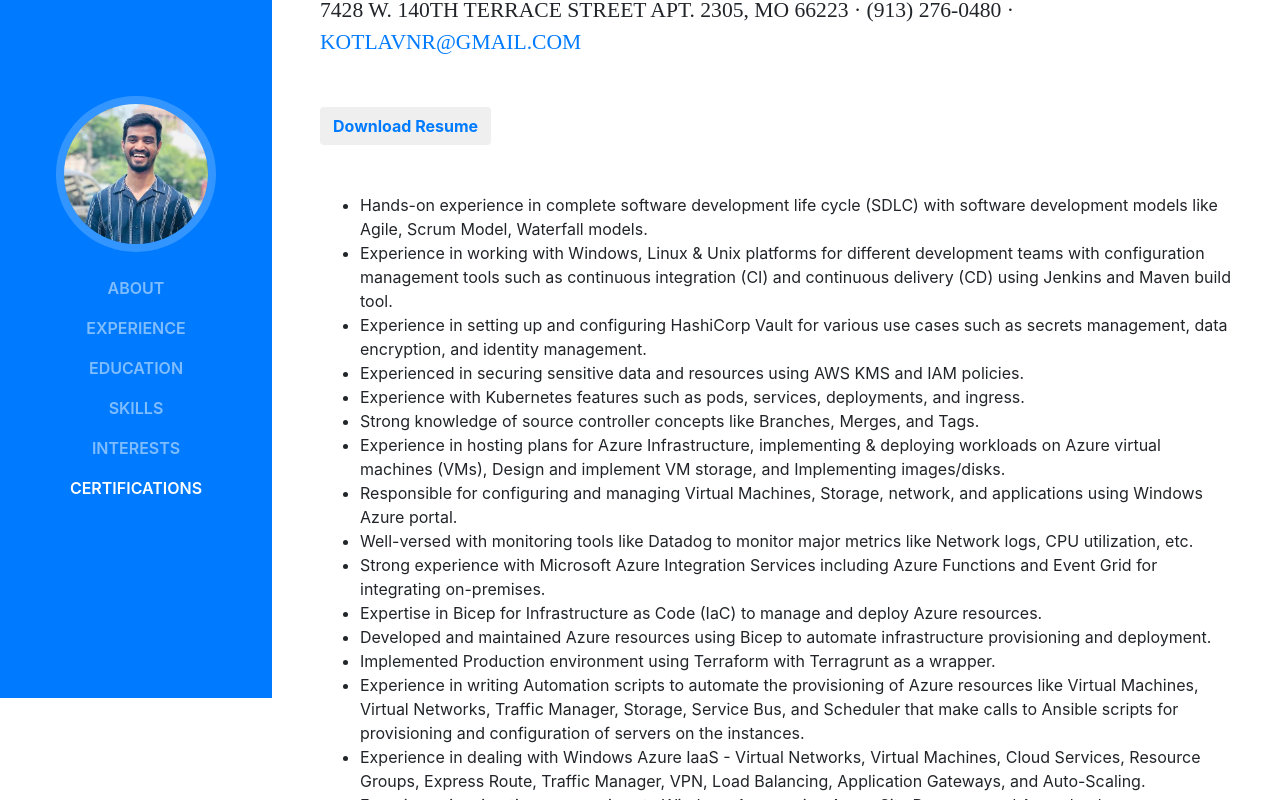
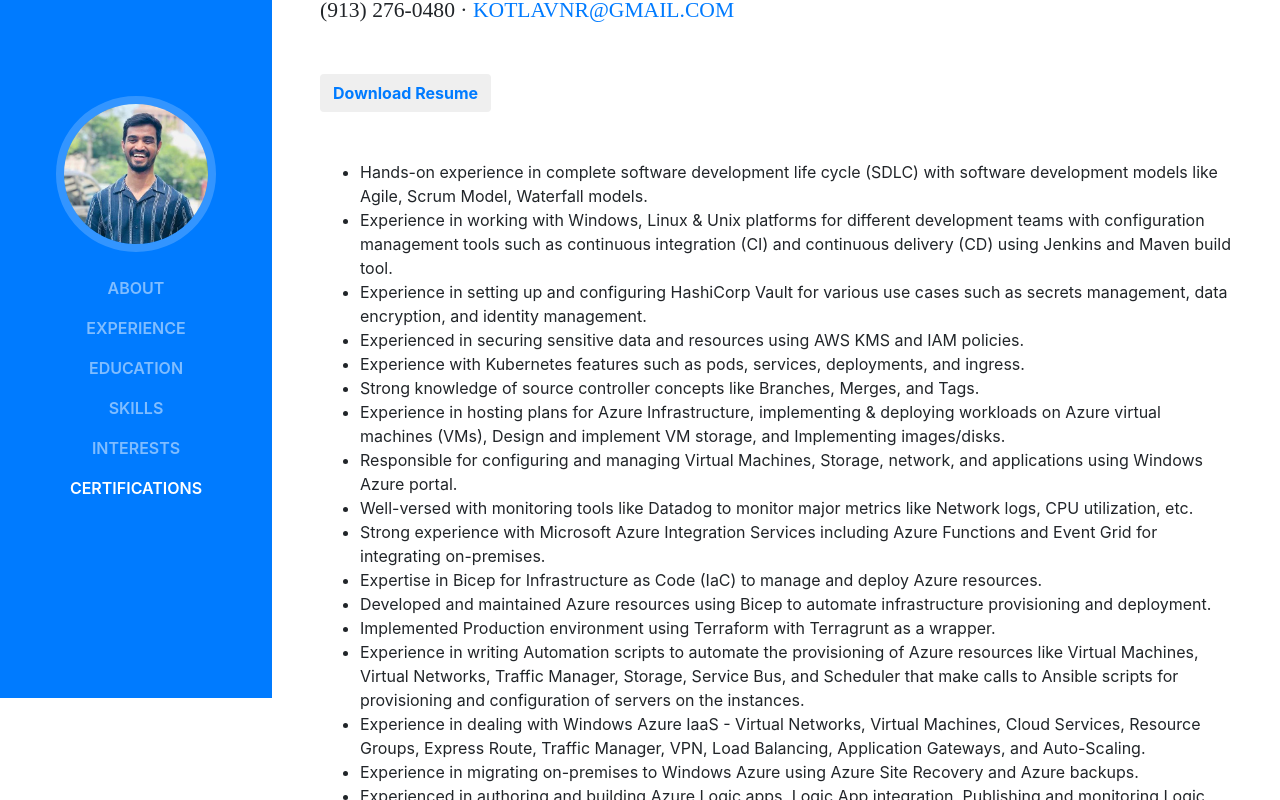
Before and after one commit to vivek040404/personal-portfolio, a website with bundled scripts: page index.html in a window 1280 px wide. Shown: the part 102-902 px from the top of the page. Built offline with nearby package versions, Linux system fonts and the light colour scheme; a web font is replaced by a local one.

Commit message:
Update index.html

```diff
--- a/index.html
+++ b/index.html
@@ -71,7 +71,7 @@
         <h1 class="mb-0">Vivekananda
           <span class="text-primary">Reddy</span>
         </h1>
-        <div class="subheading mb-5">7428 W. 140th terrace street apt. 2305, MO 66223 · (913) 276-0480 ·
+        <div class="subheading mb-5"> (913) 276-0480 ·
           <a href="mailto:kotlavnr@gmail.com">kotlavnr@gmail.com</a>
         </div>
         <button class="btn rounded font-weight-bold">
```
